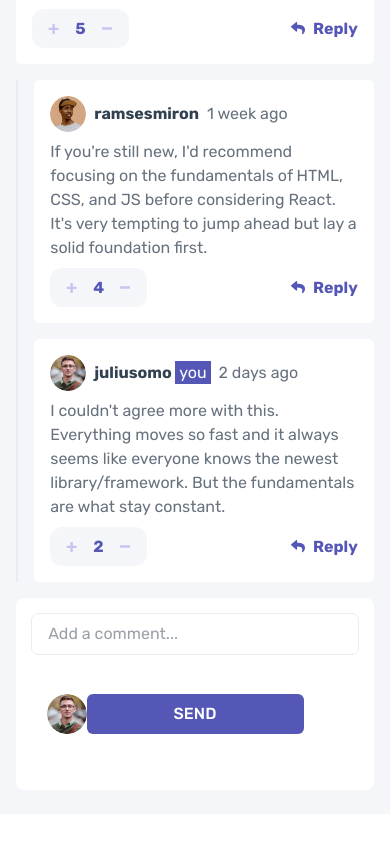
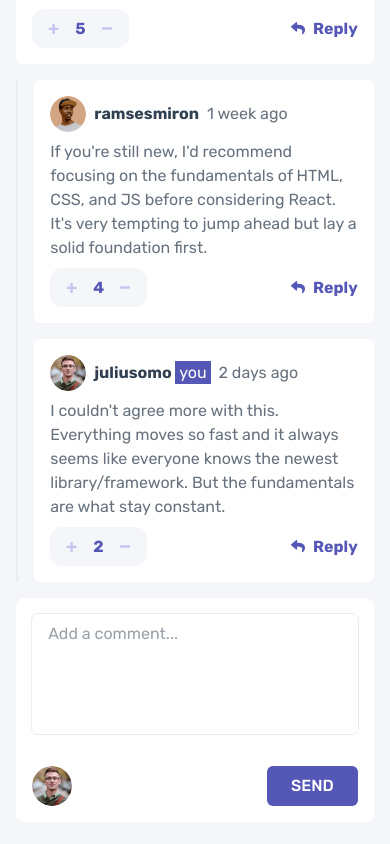
Before and after one commit to Silas310/interactive-comments-section, a React (Vite) app: page / in a window 390 px wide. Shown: the part 462-1306 px from the top of the page. Before the commit the page ends 1276 px from the top, so only its background shows below. Built offline with nearby package versions, Linux system fonts and the light colour scheme.

Commit message:
style: improve CommentArea layout

```diff
--- a/src/components/CommentArea.jsx
+++ b/src/components/CommentArea.jsx
@@ -1,18 +1,18 @@
 function CommentArea({ profileImage }) {
   return (
-    <div className="bg-white rounded-lg w-full p-4 md:p-5 grid md:flex grid-cols-[1fr_4fr_1fr] grid-rows-2 md:gap-4">
+    <div className="bg-white rounded-lg w-full p-4 md:p-5 grid md:flex grid-cols-[1fr_4fr_1fr] grid-rows-[3fr_1fr] md:gap-4 gap-y-8">
       <img
         src={profileImage}
         alt="User profile img"
-        className="w-10 h-10 rounded-full justify-self-end "
+        className="w-10 h-10 rounded-full justify-self-start "
       />
       <textarea
         name="comment"
         id="comment"
-        className="w-full outline-grey-100 outline-1 resize-none text-grey-800 rounded-md px-4 py-2 h-1/2 pb-6 col-span-full row-end-1"
+        className="w-full outline-grey-100 outline-1 resize-none text-grey-800 rounded-md px-4 py-2 h-1/2 pb-6 col-span-full row-end-2 h-full"
         placeholder="Add a comment..."
       ></textarea>
-      <button className="btn max-h-10">SEND</button>
+      <button className="btn max-h-10 col-end-4 justify-self-end">SEND</button>
     </div>
   );
 }
```
